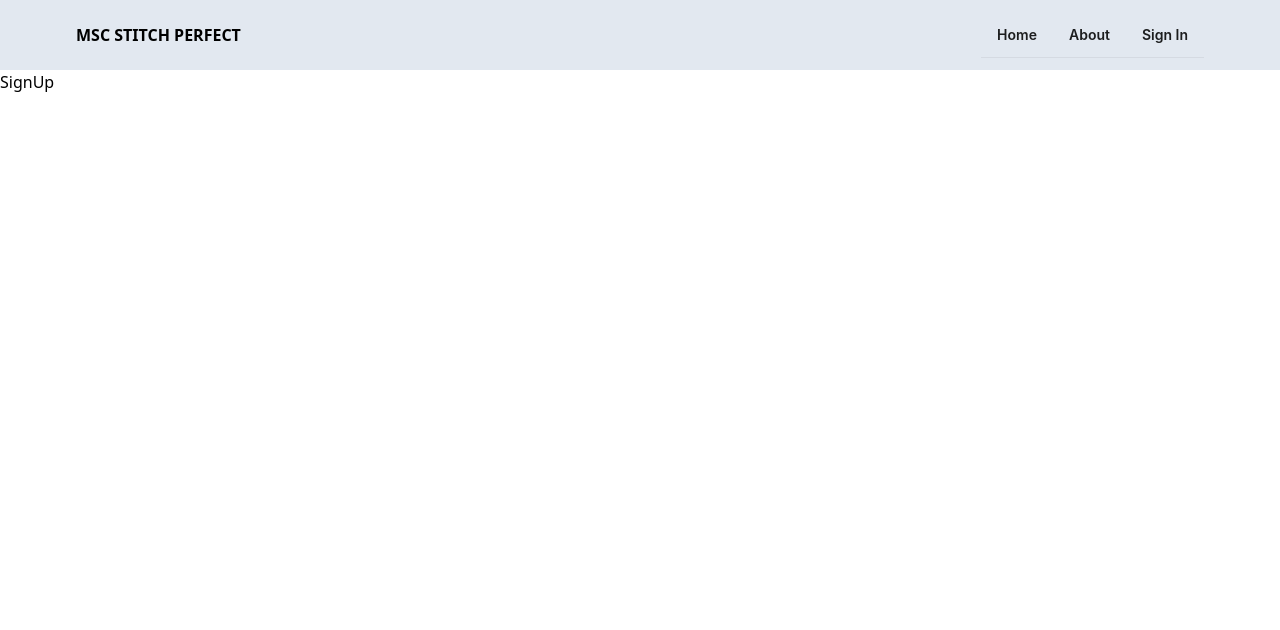
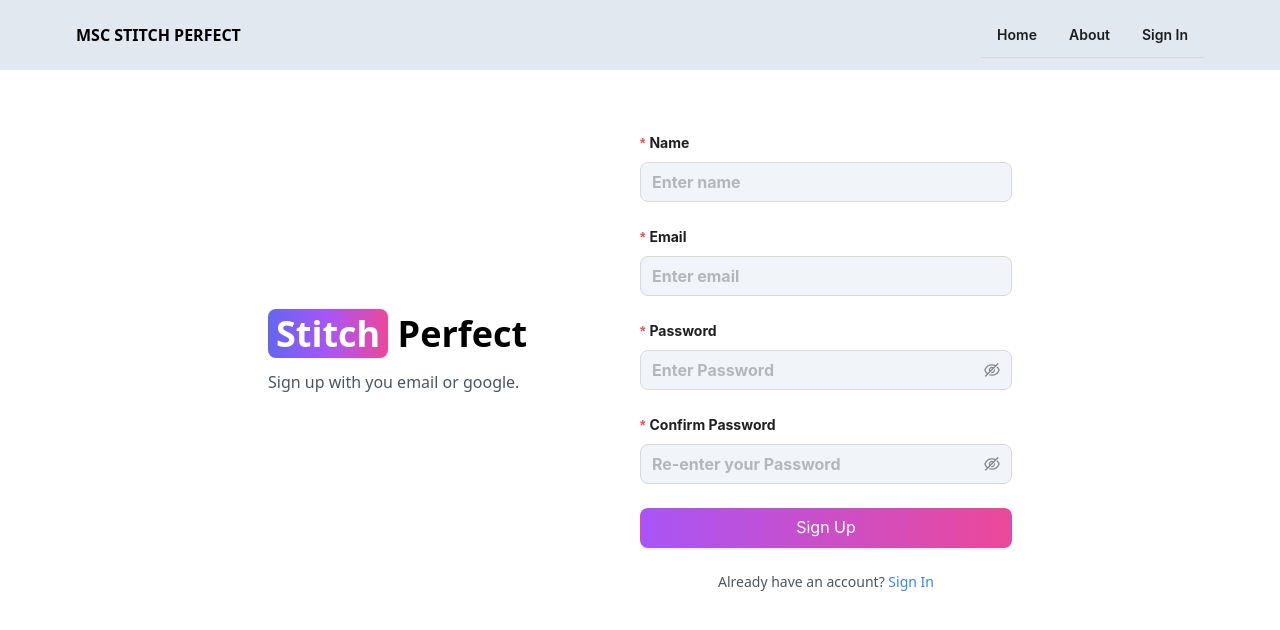
Before and after one commit to Kukaas/client, a React (Vite) app: page /sign-up in a window 1280 px wide. Shown: the top 630 px of the page. Built offline with nearby package versions, Linux system fonts and the light colour scheme.

Commit message:
completed the sign up page ui

```diff
--- a/src/pages/SignUp.jsx
+++ b/src/pages/SignUp.jsx
@@ -1,5 +1,78 @@
+import { Button, Form, Input } from "antd";
+import { Link } from "react-router-dom";
+
 const SignUp = () => {
-  return <div>SignUp</div>;
+  return (
+    <div className="min-h-screen mt-[50px]">
+      <div className="flex p-3 max-w-3xl mx-auto flex-col md:flex-row md:items-center">
+        {/* left */}
+        <div className="flex-1 mb-4">
+          <Link to="/" className="font-bold dark:text-white text-4xl ">
+            <span className="px-2 bg-gradient-to-r from-indigo-500 via-purple-500 to-pink-500 rounded-lg text-white">
+              Stitch
+            </span>{" "}
+            Perfect
+          </Link>
+          <p className="text-l mt-4 text-gray-600">
+            Sign up with you email or google.
+          </p>
+        </div>
+        {/* right */}
+        <div className="flex-1">
+          <Form layout="vertical" className="flex flex-col font-bold">
+            <Form.Item label="Name" required name="name">
+              <Input
+                type="name"
+                placeholder="Enter name"
+                className="rounded-lg bg-slate-100"
+                size="large"
+              />
+            </Form.Item>
+            <Form.Item label="Email" required name="email">
+              <Input
+                type="email"
+                placeholder="Enter email"
+                className="rounded-lg bg-slate-100"
+                size="large"
+              />
+            </Form.Item>
+            <Form.Item label="Password" required name="password">
+              <Input.Password
+                placeholder="Enter Password"
+                className="rounded-lg bg-slate-100"
+                size="large"
+              />
+            </Form.Item>
+            <Form.Item label="Confirm Password" required name="confirmPassword">
+              <Input.Password
+                placeholder="Re-enter your Password"
+                className="rounded-lg bg-slate-100"
+                size="large"
+              />
+            </Form.Item>
+            <Form.Item>
+              <Button
+                type="primary"
+                htmlType="submit"
+                className="w-full bg-gradient-to-r from-purple-500  to-pink-500 "
+                size="large"
+              >
+                Sign Up
+              </Button>
+            </Form.Item>
+          </Form>
+          <div>
+            <p className="text-center text-sm text-gray-600">
+              Already have an account?{" "}
+              <Link to="/sign-in" className="text-blue-500">
+                Sign In
+              </Link>
+            </p>
+          </div>
+        </div>
+      </div>
+    </div>
+  );
 };
 
 export default SignUp;
```
